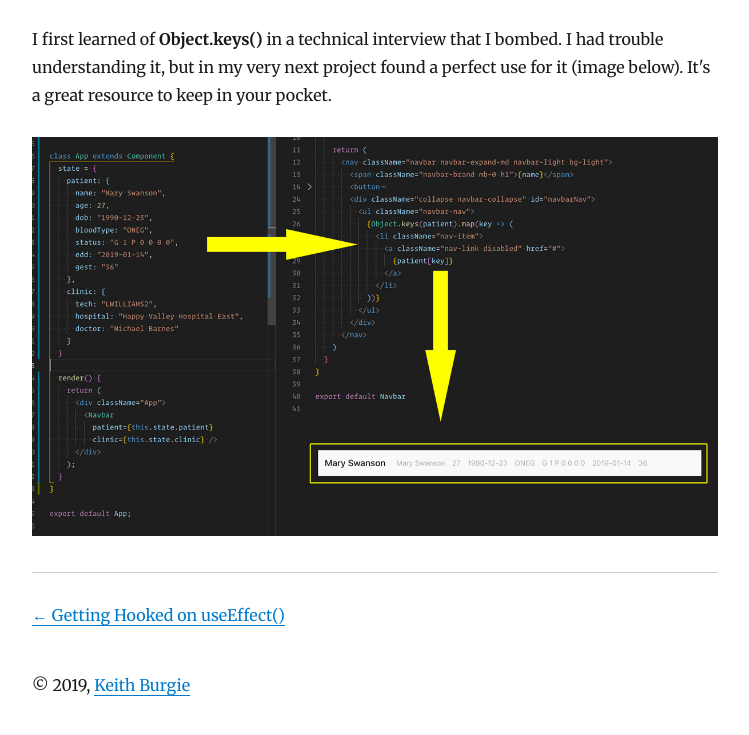
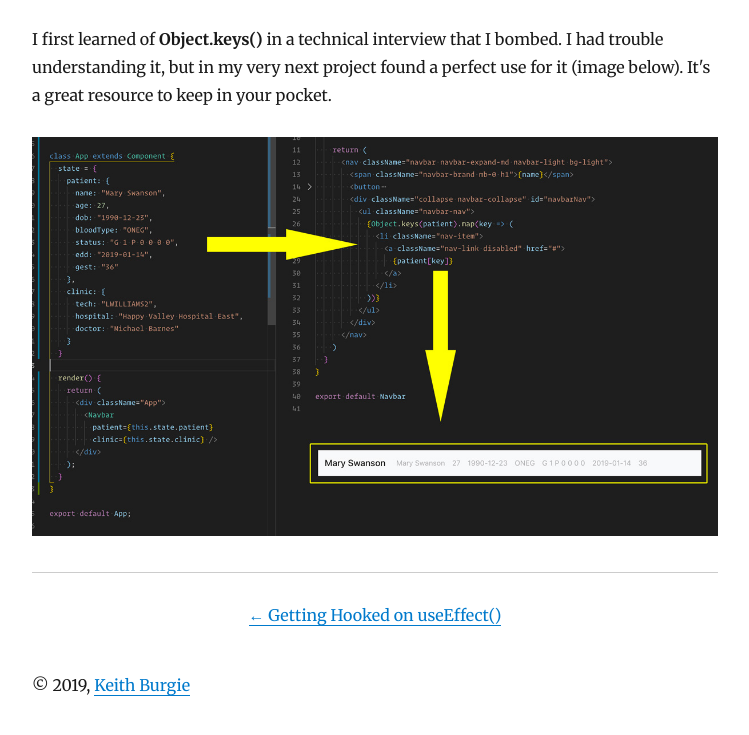
Before and after one commit to keithburgie/blog, a Gatsby site: page /object-methods/ in a window 1280 px wide. Shown: the part 2826-3561 px from the top of the page, without its empty margins (265-1014 px from the left). Built offline with nearby package versions, Linux system fonts and the light colour scheme; Gatsby itself is replaced by a stand-in of ours; some packages are replaced by stand-ins of ours.

Commit message:
Center previous and next links at bottom of posts

```diff
--- a/src/templates/blog-post.js
+++ b/src/templates/blog-post.js
@@ -40,7 +40,7 @@ class BlogPostTemplate extends React.Component {
           style={{
             display: `flex`,
             flexWrap: `wrap`,
-            justifyContent: `space-between`,
+            justifyContent: `center`,
             listStyle: `none`,
             padding: 0,
           }}
```
